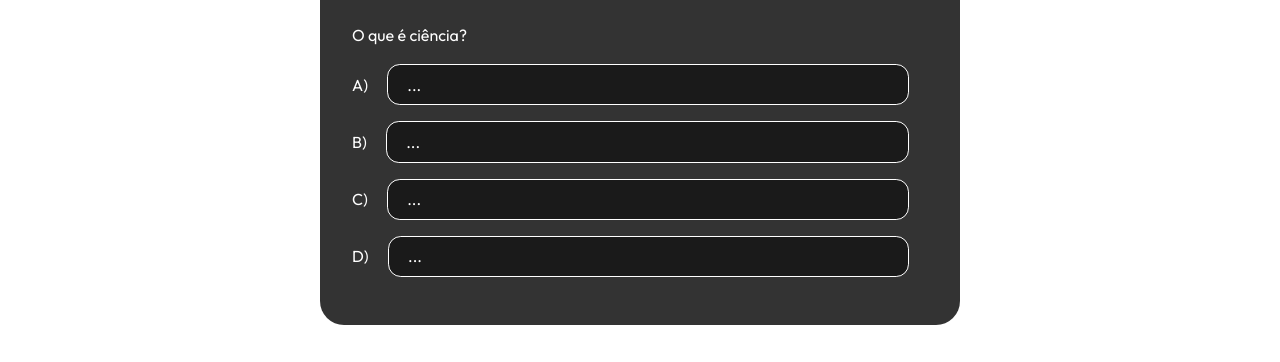
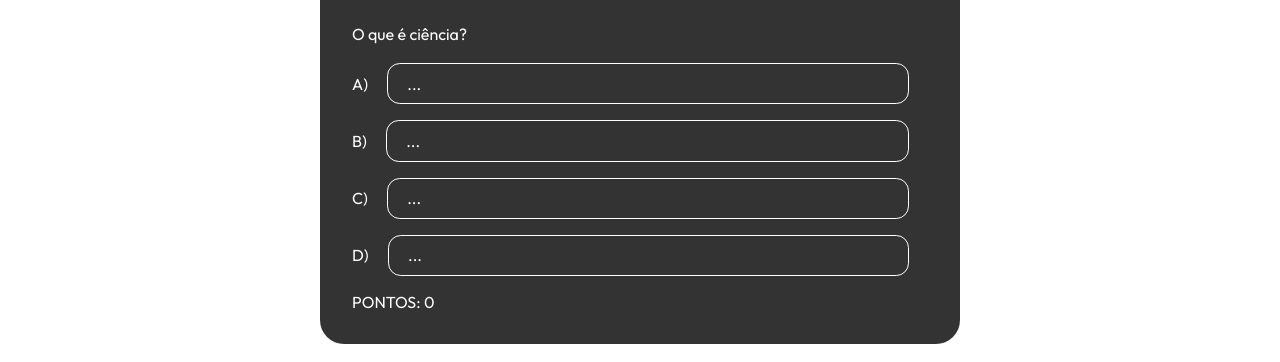
Before and after one commit to devedsonalves/react-quiz, a React (Vite) app in the folder client/: page /quiz in a window 1280 px wide. Shown: the part 270-632 px from the top of the page. Built offline with nearby package versions, Linux system fonts and the light colour scheme.

Commit message:
project update

```diff
--- a/client/package.json
+++ b/client/package.json
@@ -11,7 +11,8 @@
   "dependencies": {
     "react": "^18.2.0",
     "react-dom": "^18.2.0",
-    "react-router-dom": "^6.9.0"
+    "react-router-dom": "^6.9.0",
+    "styled-components": "^5.3.9"
   },
   "devDependencies": {
     "@types/node": "^18.15.11",
--- a/client/src/components/Header/styles.css
+++ b/client/src/components/Header/styles.css
@@ -4,7 +4,8 @@ header {
   justify-content: space-around;
 
   background-color: #333;
-  border-bottom: 0.111rem solid #fff;
+  -webkit-box-shadow: 0px 4px 14px 4px #000000;
+  box-shadow: 0px 4px 14px 4px #000000;
 
   width: 100vw;
   margin: 0;
--- a/client/src/data/perguntas.js
+++ b/client/src/data/perguntas.js
@@ -2,17 +2,17 @@ export const Perguntas = [
   {
     pergunta: "O que é ciência?",
     opcoesResposta: [
-      { resposta: "...", correta: true, alternativa: "A)" },
+      { resposta: "...", correta: false, alternativa: "A)" },
       { resposta: "...", correta: false, alternativa: "B)" },
       { resposta: "...", correta: false, alternativa: "C)" },
-      { resposta: "...", correta: false, alternativa: "D)" },
+      { resposta: "...", correta: true, alternativa: "D)" },
     ],
   },
   {
     pergunta: "O que são ciências exatas?",
     opcoesResposta: [
-      { resposta: "...", correta: true, alternativa: "A)" },
-      { resposta: "...", correta: false, alternativa: "B)" },
+      { resposta: "...", correta: false, alternativa: "A)" },
+      { resposta: "...", correta: true, alternativa: "B)" },
       { resposta: "...", correta: false, alternativa: "C)" },
       { resposta: "...", correta: false, alternativa: "D)" },
     ],
@@ -20,8 +20,8 @@ export const Perguntas = [
   {
     pergunta: "O que são ciências inexatas?",
     opcoesResposta: [
-      { resposta: "...", correta: true, alternativa: "A)" },
-      { resposta: "...", correta: false, alternativa: "B)" },
+      { resposta: "...", correta: false, alternativa: "A)" },
+      { resposta: "...", correta: true, alternativa: "B)" },
       { resposta: "...", correta: false, alternativa: "C)" },
       { resposta: "...", correta: false, alternativa: "D)" },
     ],
@@ -29,9 +29,9 @@ export const Perguntas = [
   {
     pergunta: "Quais das afirmações diz a respeito das ciências formais?",
     opcoesResposta: [
-      { resposta: "...", correta: true, alternativa: "A)" },
+      { resposta: "...", correta: false, alternativa: "A)" },
       { resposta: "...", correta: false, alternativa: "B)" },
-      { resposta: "...", correta: false, alternativa: "C)" },
+      { resposta: "...", correta: true, alternativa: "C)" },
       { resposta: "...", correta: false, alternativa: "D)" },
     ],
   },
--- a/client/src/pages/Quiz/index.jsx
+++ b/client/src/pages/Quiz/index.jsx
@@ -6,16 +6,27 @@ import "./styles.css";
 
 export default function Quiz() {
   const questoes = [...Perguntas];
+  const [pontos, setPontos] = useState(0);
   const [perguntaAtual, setPerguntaAtual] = useState(0);
   const [mostrarPontuacao, setMostrarPontuacao] = useState(false);
-  const [pontos, setPontos] = useState(0);
+  const [desativar, setDesativar] = useState(false);
+  const [resultado, setResultado] = useState(false);
 
-  function proximaPergunta(correta) {
-    const proximaQuestao = perguntaAtual + 1;
+  function verificar(correta) {
+    setDesativar(true);
+    setResultado(true);
 
     if (correta) {
       setPontos(pontos + 1);
     }
+
+    setTimeout(proximaPergunta, 2500);
+  }
+
+  function proximaPergunta() {
+    const proximaQuestao = perguntaAtual + 1;
+    setDesativar(false);
+    setResultado(false);
 
     if (proximaQuestao < questoes.length) {
       setPerguntaAtual(proximaQuestao);
@@ -60,13 +71,23 @@ export default function Quiz() {
                 <div className="grupoResposta" id="alt">
                   <span>{opcoesResposta.alternativa}</span>
                   <button
-                    onClick={() => proximaPergunta(opcoesResposta.correta)}
+                    onClick={() => verificar(opcoesResposta.correta)}
+                    disabled={desativar}
+                    style={
+                      resultado
+                        ? opcoesResposta.correta
+                          ? { background: "green" }
+                          : { background: "red" }
+                        : {
+                            background: "",
+                          }
+                    }
                   >
                     {opcoesResposta.resposta}
                   </button>
-                  <div className=""></div>
                 </div>
               ))}
+              <div>PONTOS: {pontos}</div>
             </div>
           </main>
         </>
--- a/client/src/pages/Quiz/styles.css
+++ b/client/src/pages/Quiz/styles.css
@@ -84,7 +84,7 @@
   margin: 0 1.2rem 1rem;
   padding: 0.6em 1.2em;
 
-  background-color: #1a1a1a;
+  background: #333;
   color: #fff;
   border: 0.1rem solid #fff;
   border-radius: 0.8rem;
@@ -96,7 +96,7 @@
 }
 
 .grupoResposta button:hover {
-  background-color: #000;
+  background-color: #888;
 }
 
 .botaoHome {
```
Also changed, not shown: 1 other file (tests, documents, lock files or other folders).
